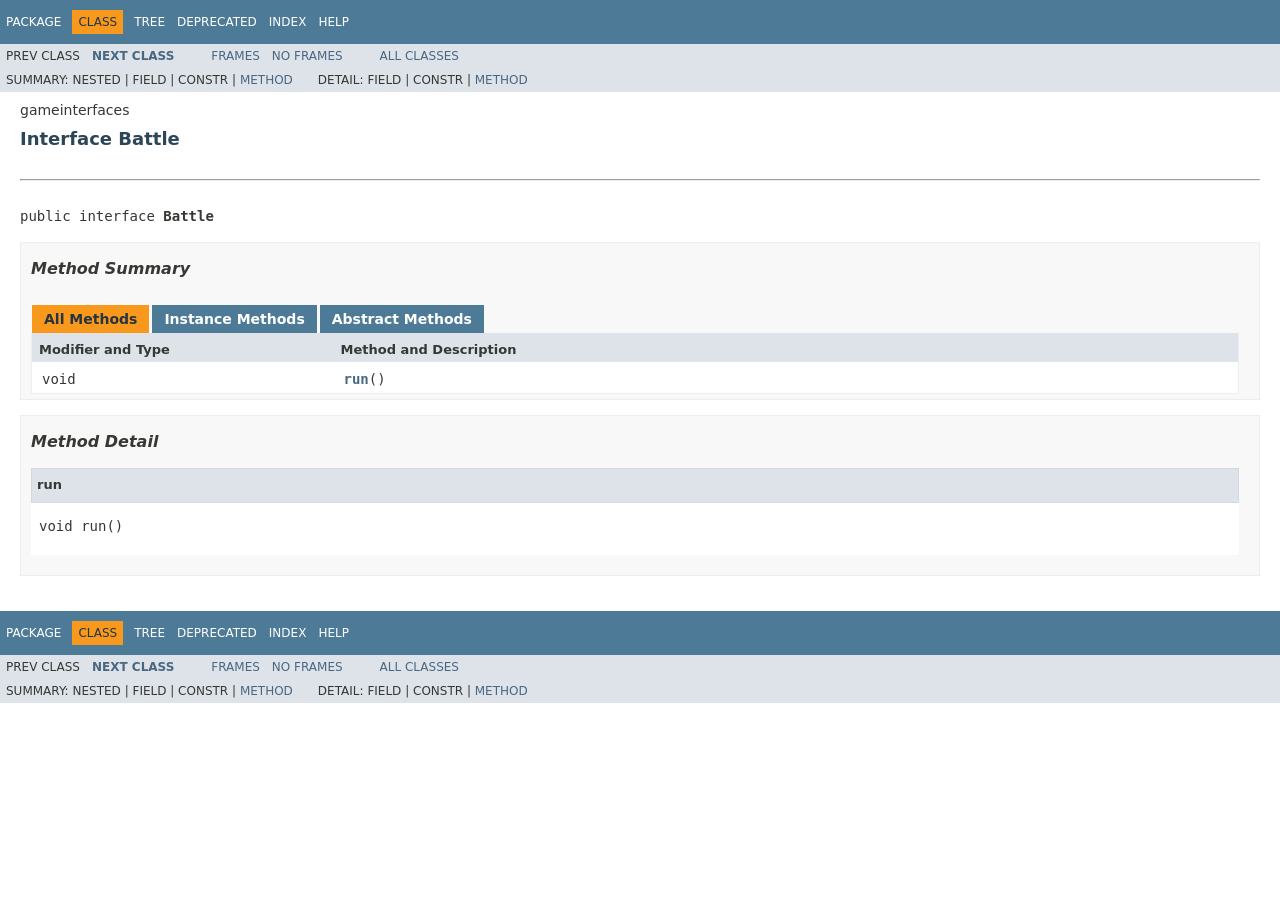
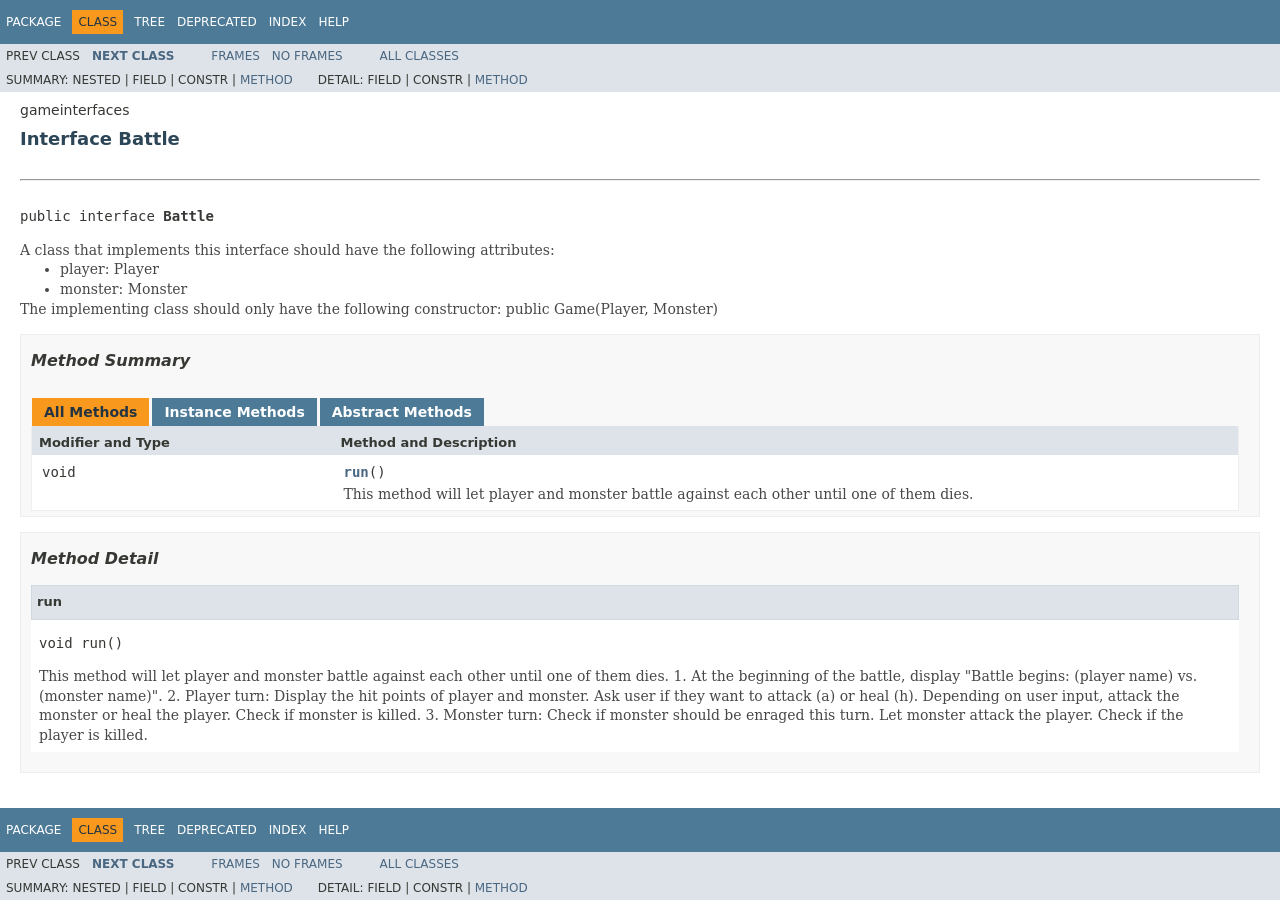
Before and after one commit to ch00226855/ch00226855.github.io, a plain HTML site: page gameinterfaces/Battle.html in a window 1280 px wide. Before the commit the page ends 800 px from the top, so only its background shows below. Drawn offline with Linux system fonts and the light colour scheme; a web font is replaced by a local one.

Commit message:
update Battle

```diff
--- a/gameinterfaces/Battle.html
+++ b/gameinterfaces/Battle.html
@@ -2,9 +2,9 @@
 <!-- NewPage -->
 <html lang="en">
 <head>
-<!-- Generated by javadoc (1.8.0_181) on Sat Mar 02 01:43:03 EST 2019 -->
+<!-- Generated by javadoc (1.8.0_181) on Sun Mar 03 23:18:56 EST 2019 -->
 <title>Battle</title>
-<meta name="date" content="2019-03-02">
+<meta name="date" content="2019-03-03">
 <link rel="stylesheet" type="text/css" href="../stylesheet.css" title="Style">
 <script type="text/javascript" src="../script.js"></script>
 </head>
@@ -100,6 +100,17 @@ var activeTableTab = "activeTableTab";
 <hr>
 <br>
 <pre>public interface <span class="typeNameLabel">Battle</span></pre>
+<div class="block">A class that implements this interface should have the following attributes:
+ <ul>
+ <li>player: Player</li>
+
+ <li>monster: Monster</li>
+
+ </ul>
+
+ The implementing class should only have the following constructor:
+
+ public Game(Player, Monster)</div>
 </li>
 </ul>
 </div>
@@ -120,7 +131,9 @@ var activeTableTab = "activeTableTab";
 </tr>
 <tr id="i0" class="altColor">
 <td class="colFirst"><code>void</code></td>
-<td class="colLast"><code><span class="memberNameLink"><a href="../gameinterfaces/Battle.html#run--">run</a></span>()</code>&nbsp;</td>
+<td class="colLast"><code><span class="memberNameLink"><a href="../gameinterfaces/Battle.html#run--">run</a></span>()</code>
+<div class="block">This method will let player and monster battle against each other until one of them dies.</div>
+</td>
 </tr>
 </table>
 </li>
@@ -144,6 +157,13 @@ var activeTableTab = "activeTableTab";
 <li class="blockList">
 <h4>run</h4>
 <pre>void&nbsp;run()</pre>
+<div class="block">This method will let player and monster battle against each other until one of them dies.
+
+ 1. At the beginning of the battle, display "Battle begins: (player name) vs. (monster name)".
+ 2. Player turn: Display the hit points of player and monster. Ask user if they want to attack (a) or heal
+      (h). Depending on user input, attack the monster or heal the player. Check if monster is killed.
+ 3. Monster turn: Check if monster should be enraged this turn. Let monster attack the player. Check if
+                the player is killed.</div>
 </li>
 </ul>
 </li>
```
Also changed, not shown: allclasses-frame.html (+2 -2 lines), allclasses-noframe.html (+2 -2 lines), constant-values.html (+2 -2 lines), deprecated-list.html (+2 -2 lines), gameinterfaces/Creature.html (+2 -2 lines), gameinterfaces/Game.html (+2 -2 lines), gameinterfaces/Monster.html (+2 -2 lines), gameinterfaces/Player.html (+2 -2 lines), gameinterfaces/Room.html (+2 -2 lines), gameinterfaces/TreasureRoom.html (+2 -2 lines), gameinterfaces/package-frame.html (+2 -2 lines), gameinterfaces/package-summary.html (+15 -3 lines), gameinterfaces/package-tree.html (+2 -2 lines), help-doc.html (+2 -2 lines), 3 more files.
